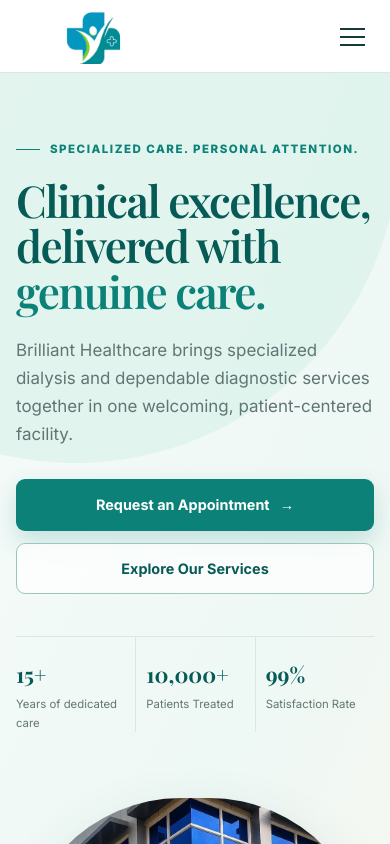
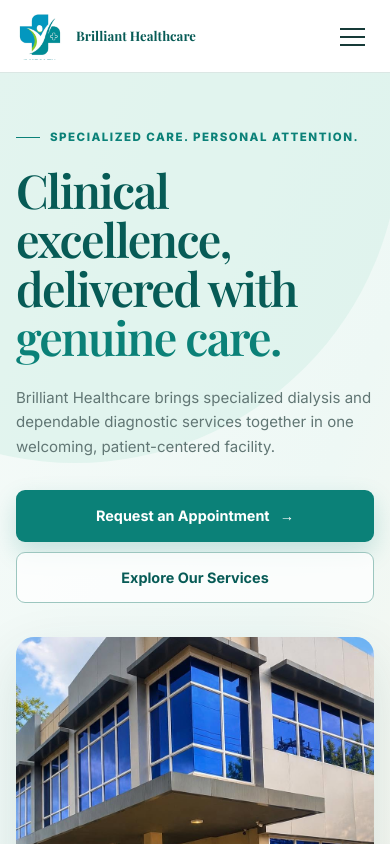
Before and after one commit to Kimpoy1525/brilliant-healthcare, a website: page index.html in a window 390 px wide. Shown: the top 844 px of the page. Drawn offline with nearby package versions, Linux system fonts and the light colour scheme.

Commit message:
Repair responsive header and homepage hero

```diff
--- a/index.html
+++ b/index.html
@@ -19,10 +19,12 @@
         </div>
     </div>
     <!-- Navigation -->
+    <header class="site-header">
     <nav class="navbar" aria-label="Primary navigation">
         <div class="container">
             <a href="#home" class="logo" aria-label="Brilliant Healthcare home">
-                <img src="images/Brilliant.jpg" alt="" class="logo-img">
+                <span class="logo-mark"><img src="images/Brilliant.jpg" alt="" class="logo-img"></span>
+                <span class="logo-copy"><strong>Brilliant Healthcare</strong><small>Dialysis &amp; Diagnostic Center</small></span>
             </a>
             <ul class="nav-links" id="navLinks">
                 <li><a href="#home">Home</a></li>
@@ -39,6 +41,7 @@
             </button>
         </div>
     </nav>
+    </header>
 
     <!-- Hero Section -->
     <main>
@@ -51,20 +54,6 @@
                 <div class="hero-buttons">
                     <a href="#contact" class="btn btn-primary">Request an Appointment <span aria-hidden="true">→</span></a>
                     <a href="#services" class="btn btn-secondary">Explore Our Services</a>
-                </div>
-                <div class="hero-stats">
-                    <div class="hero-stat">
-                        <span class="hero-stat-number">15+</span>
-                        <span class="hero-stat-label">Years of dedicated care</span>
-                    </div>
-                    <div class="hero-stat">
-                        <span class="hero-stat-number">10,000+</span>
-                        <span class="hero-stat-label">Patients Treated</span>
-                    </div>
-                    <div class="hero-stat">
-                        <span class="hero-stat-number">99%</span>
-                        <span class="hero-stat-label">Satisfaction Rate</span>
-                    </div>
                 </div>
             </div>
             <div class="hero-image">
--- a/styles.css
+++ b/styles.css
@@ -6,3 +6,78 @@
 .logo-img{transform:translateY(-40px)}
 .footer .logo-img{transform:translateY(-35px)}
 @media(max-width:768px){.logo-img{transform:translateY(-34px)}}
+
+/* Header and hero layout repair */
+body{overflow-x:visible}
+.container{width:100%;max-width:1240px;padding-inline:28px}
+.site-header{position:sticky;z-index:1000;top:0;background:rgba(255,255,255,.97)}
+.navbar{position:relative;top:auto}
+.navbar .container{height:80px}
+.navbar .logo{display:flex;width:auto;height:auto;align-items:center;gap:12px;overflow:visible}
+.navbar .logo-mark{display:block;width:54px;height:54px;flex:0 0 54px;overflow:hidden;border-radius:12px;background:#fff}
+.navbar .logo-img{width:132px;height:132px;max-width:none;object-fit:cover;transform:translate(-39px,-29px)}
+.logo-copy{display:flex;min-width:0;flex-direction:column;line-height:1.15}
+.logo-copy strong{color:var(--teal-dark);font-family:"Playfair Display",Georgia,serif;font-size:1.05rem;white-space:nowrap}
+.logo-copy small{margin-top:4px;color:var(--muted);font-size:.59rem;font-weight:700;letter-spacing:.06em;text-transform:uppercase;white-space:nowrap}
+.hero{min-height:660px;overflow:clip}
+.hero .container{grid-template-columns:minmax(0,1.12fr) minmax(390px,.88fr);gap:clamp(44px,6vw,82px);min-height:660px;padding-block:64px}
+.hero-content,.hero-image{min-width:0}
+.hero-content h1{max-width:650px;font-size:clamp(3.15rem,4.6vw,4.6rem)}
+.hero-content>p{max-width:600px}
+.hero-image{width:100%;max-width:500px;justify-self:end;padding:0 0 24px}
+.hero-image-frame{width:100%;aspect-ratio:5/6;overflow:hidden;border-radius:28px}
+.hero-img{width:100%;height:100%;object-fit:cover;object-position:56% center}
+.hero-care-card{right:18px;bottom:0;left:18px;width:auto;min-width:0;max-width:310px}
+
+@media(max-width:1100px){
+  .navbar .container{height:76px}
+  .nav-links{gap:18px}
+  .nav-links a{font-size:.82rem}
+  .logo-copy strong{font-size:.96rem}
+  .logo-copy small{font-size:.53rem}
+  .hero .container{grid-template-columns:minmax(0,1fr);gap:42px;min-height:0;padding-block:58px 72px}
+  .hero-content{max-width:760px}
+  .hero-content h1{max-width:720px;font-size:clamp(3rem,7vw,4.35rem)}
+  .hero-image{width:min(100%,680px);max-width:none;justify-self:start}
+  .hero-image-frame{aspect-ratio:5/4;min-height:430px}
+}
+
+@media(max-width:820px){
+  .container{padding-inline:20px}
+  .navbar .container{height:72px}
+  .navbar .logo-mark{width:48px;height:48px;flex-basis:48px}
+  .navbar .logo-img{width:118px;height:118px;transform:translate(-35px,-26px)}
+  .logo-copy strong{font-size:.9rem}
+  .logo-copy small{font-size:.5rem}
+  .nav-links{top:72px}
+  .hero .container{padding-block:52px 64px}
+  .hero-image-frame{min-height:0;aspect-ratio:5/4.6;border-radius:22px}
+}
+
+@media(max-width:520px){
+  .container{padding-inline:16px}
+  .logo-copy small{display:none}
+  .logo-copy strong{font-size:.82rem}
+  .hero .container{gap:34px;padding-block:46px 58px}
+  .hero-content h1{font-size:clamp(2.45rem,12vw,3.25rem);line-height:1.05}
+  .hero-content>p{font-size:.94rem}
+  .hero-buttons{gap:10px}
+  .hero-stats{grid-template-columns:repeat(3,minmax(0,1fr))}
+  .hero-stat{min-width:0;padding-right:8px}
+  .hero-stat+.hero-stat{padding-left:8px}
+  .hero-stat-number{font-size:1.25rem}
+  .hero-stat-label{font-size:.62rem;line-height:1.35}
+  .hero-image{padding-bottom:0}
+  .hero-image-frame{aspect-ratio:4/4.6;border-radius:18px}
+  .hero-care-card{position:static;width:100%;max-width:none;margin-top:12px}
+}
+
+@media(max-width:350px){
+  .logo-copy strong{font-size:.74rem}
+  .navbar .logo{gap:8px}
+  .navbar .logo-mark{width:44px;height:44px;flex-basis:44px}
+  .navbar .logo-img{width:108px;height:108px;transform:translate(-32px,-24px)}
+  .hero-content h1{font-size:2.3rem}
+  .hero-stats{grid-template-columns:1fr}
+  .hero-stat,.hero-stat+.hero-stat{padding:12px 0;border-left:0;border-bottom:1px solid var(--line)}
+}
```
